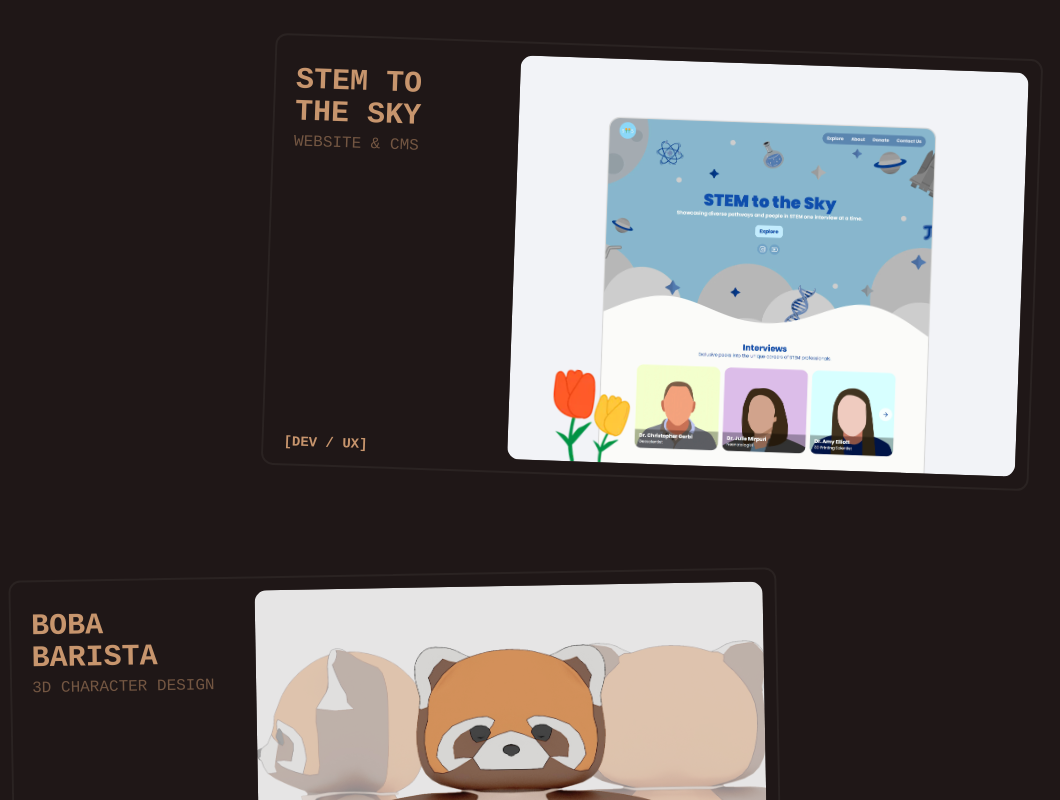
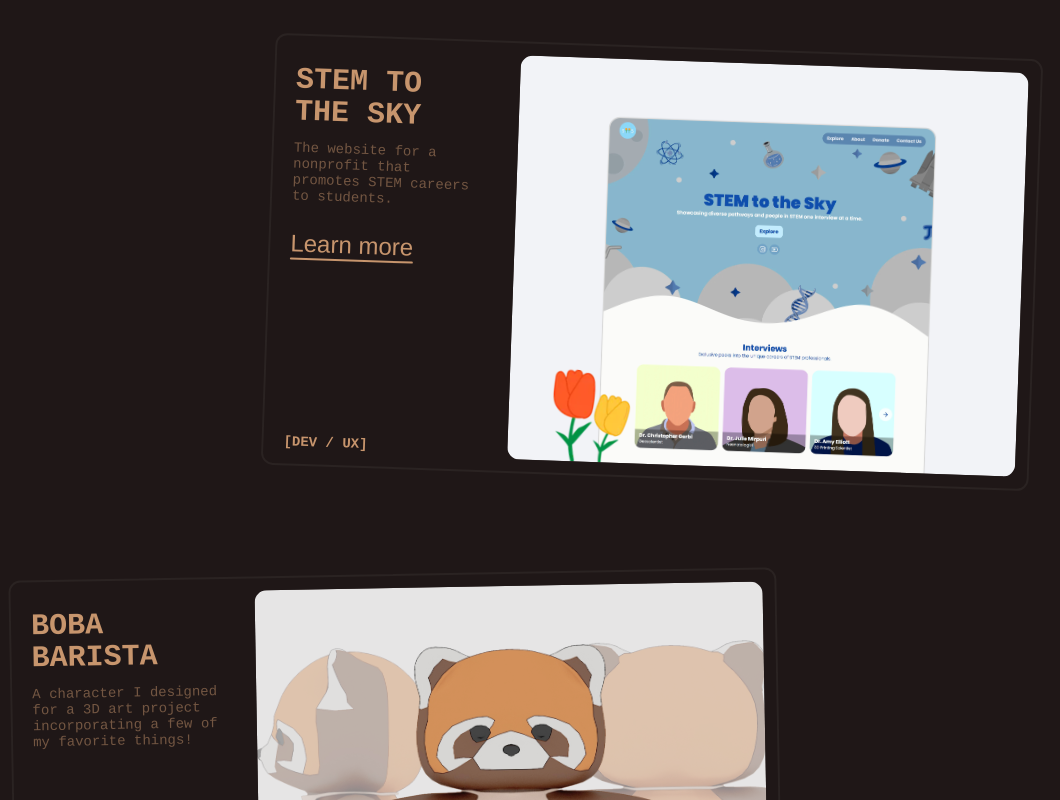
Before and after one commit to linkai101/site, a Next.js app: page / in a window 1280 px wide. Shown: the part 1660-2460 px from the top of the page, without its empty margins (116-1176 px from the left). Built offline with nearby package versions, Linux system fonts and the light colour scheme; a web font is replaced by a local one.

Commit message:
Update project cards

```diff
--- a/app/(light)/portfolio/page.tsx
+++ b/app/(light)/portfolio/page.tsx
@@ -9,68 +9,89 @@ export const metadata: Metadata = {
   description: "",
 };
 
-const projects = [
+interface Project {
+  title: string;
+  tagline: string;
+  tags?: string[];
+  description?: string;
+  thumbnail: string;
+  url?: string;
+  wide?: boolean;
+}
+
+const projects: Project[] = [
   {
     title: 'Wisconsin Robotics',
-    description: 'Website & outreach',
+    tagline: 'Website & outreach',
     tags: ['dev', 'ux', 'electrical'],
+    description: 'The website for UW-Madison\'s competitive robotics team. I also aided in CAD and electrical design for outreach projects!',
     thumbnail: '/assets/portfolio/wisconsinrobotics.png',
+    url: 'https://wisconsinrobotics.org',
     wide: true,
   },
   {
     title: 'STEM to the Sky',
-    description: 'Website & CMS',
+    tagline: 'Website & CMS',
     tags: ['dev', 'ux'],
+    description: 'The website for a nonprofit that promotes STEM careers to students.',
     thumbnail: '/assets/portfolio/stemtothesky.png',
+    url: 'https://stemtothesky.org',
   },
   {
     title: 'IUFRO Tree Biotech',
-    description: 'Website & CMS',
+    tagline: 'Website & CMS',
     tags: ['dev', 'ux'],
+    description: 'The website for an international conference by organizers at the University of Maryland.',
     thumbnail: '/assets/portfolio/iufro.png',
+    url: 'https://treebiotech.org',
   },
   {
     title: 'Oracle of Blair',
-    description: 'Website & predictive model',
+    tagline: 'Website & predictive model',
     tags: ['data', 'dev', 'ux'],
+    description: 'Web and graphic design for our senior class model of the 2022 US elections.',
     thumbnail: '/assets/portfolio/oracleofblair.png',
+    url: 'https://polistat-site-2022.vercel.app/',
   },
   {
     title: 'Boba Barista',
-    description: '3D character design',
+    tagline: '3D modeling',
     tags: ['3d'],
+    description: 'A character I designed for a 3D art project incorporating a few of my favorite things!',
     thumbnail: '/assets/portfolio/redpandabobabarista.png',
     wide: true,
   },
   {
     title: '3D Club Village',
-    description: 'Collaborative workshop',
-    tag: '[3D]',
+    tagline: 'Collaborative workshop',
     tags: ['3d'],
+    description: 'An intro 3D-modeling workshop I wrote for Hack Club!',
     thumbnail: '/assets/portfolio/3dworkshop.png',
+    url: 'https://jams.hackclub.com/jam/3d-club-village',
   },
   {
     title: '\"Housewarming\"',
-    description: '3D still life',
+    tagline: '3D modeling',
     tags: ['3d'],
+    description: 'My first 3D modeling scene in Maya!',
     thumbnail: '/assets/portfolio/vanitas.jpg',
   },
   {
     title: '\"The Boys Crossing the Delaware\"',
-    description: 'Photoshop',
+    tagline: 'Photoshop',
     tags: ['2d'],
     thumbnail: '/assets/portfolio/fortnitedelaware.jpg',
     wide: true,
   },
   {
     title: '\"Vintage Dino\"',
-    description: 'Photoshop',
+    tagline: 'Photoshop',
     tags: ['2d'],
     thumbnail: '/assets/portfolio/vintagedino.jpg',
   },
   {
     title: '\"Area 51\"',
-    description: 'Photoshop',
+    tagline: 'Photoshop',
     tags: ['2d'],
     thumbnail: '/assets/portfolio/area51.jpg',
   },
@@ -80,7 +101,7 @@ export default function PortfolioPage() {
   return <>
     <div className="container max-w-7xl px-4 py-16">
       <div className="flex justify-center">
-        <h1 className="flex flex-col text-8xl md:text-9xl leading-[4rem] md:leading-[5.5rem] font-heading font-bold lowercase">
+        <h1 className="flex flex-col text-[5rem] md:text-9xl leading-[4rem] md:leading-[5.5rem] font-heading font-bold lowercase">
           <span className="md:-ml-12 text-5xl md:text-6xl font-bold font-cursive">
             Linkai&apos;s
           </span>{" "}
@@ -90,15 +111,53 @@ export default function PortfolioPage() {
     </div>
 
     <div className="px-6 pt-6 pb-20 container max-w-7xl grid grid-cols-1 md:grid-cols-7 grid-flow-row-dense gap-6">
-      {projects.map((project, i) => (
-        <Card
+      {projects.map((project, i) =>
+        <div
+          className={cn(project.wide ? 'md:col-span-3 max-w-full' : 'md:col-span-2 md:aspect-auto', "relative md:min-h-64 aspect-video")}
           key={project.title}
-          className={cn(project.wide ? 'md:col-span-3 max-w-full' : 'md:col-span-2 md:aspect-auto', "md:min-h-64 aspect-video")}
-          project={project}
-        />
-      ))}
+        >
+          {i === 0 && (
+            <div className="absolute bottom-[calc(100%+1rem)] left-0 z-20">
+              <Arrow className="w-12 rotate-180 fill-primary/50"/>
+              <p className="absolute top-6 left-[calc(100%-0.5rem)] text-primary/50 font-mono font-bold uppercase whitespace-nowrap">
+                Hover/tap me!
+              </p>
+            </div>
+          )}
+
+          <Card
+            className="size-full"
+            project={project}
+          />
+        </div>
+      )}
     </div>
 
     <Footer/>
   </>;
 }
+
+function Arrow({ ...rest }: { [key: string]: any }) {
+  return (
+    <svg
+      fill="black"
+      xmlns="http://www.w3.org/2000/svg" xmlnsXlink="http://www.w3.org/1999/xlink"
+      viewBox="0 0 352.2 352.2"
+      {...rest}
+    >
+      <g>
+        <path d="M348.232,100.282c-13.464-32.436-35.496-60.588-45.9-94.86c-1.836-5.508-11.016-7.956-13.464-1.836
+          c-14.688,34.272-36.72,65.484-47.124,101.592c-1.836,6.732,7.344,13.464,12.24,7.344c7.344-9.18,15.912-16.524,24.479-25.092
+          c-1.224,52.632,0,105.264-9.18,157.284c-4.896,28.152-11.628,59.977-31.824,81.396c-24.479,25.704-55.08,2.448-68.544-21.42
+          c-11.628-20.809-31.823-110.772-72.215-79.561c-23.868,18.36-29.988,43.452-37.332,70.992c-1.836,7.956-4.896,15.3-8.568,22.032
+          c-14.076,26.316-32.436-16.524-33.048-26.928c-1.224-20.809,4.896-42.229,9.792-62.424c1.836-6.12-7.344-8.568-9.792-2.448
+          c-11.016,28.764-26.316,77.724,0,102.815c23.256,21.42,42.84,7.345,52.02-17.748c6.12-16.523,29.376-108.323,56.304-65.483
+          c17.748,28.151,22.644,61.812,44.064,88.128c15.3,18.359,42.84,22.644,64.26,13.464c25.704-11.628,36.72-45.9,43.452-70.38
+          c16.523-61.2,16.523-127.296,14.688-190.332c14.688,9.792,31.212,18.972,47.736,25.092
+          C347.008,113.746,350.681,105.178,348.232,100.282z M268.672,78.25c7.956-17.136,17.748-34.272,26.316-51.408
+          c9.18,21.42,20.808,40.392,31.824,61.2c-12.853-7.956-25.092-17.136-39.168-18.972c-3.061-0.612-5.509,1.224-6.732,3.672
+          C276.628,73.354,272.345,75.19,268.672,78.25z"/>
+      </g>
+    </svg>
+  );
+}
--- a/components/home/selected-works.tsx
+++ b/components/home/selected-works.tsx
@@ -9,21 +9,26 @@ import { cn } from '@/utils/cn';
 const featured = [
   {
     title: 'Wisconsin Robotics',
-    description: 'Website & outreach',
+    tagline: 'Website & outreach',
     tags: ['dev', 'ux', 'electrical'],
+    description: 'The website for UW-Madison\'s competitive robotics team. I also aided in CAD and electrical design for outreach projects!',
     thumbnail: '/assets/portfolio/wisconsinrobotics.png',
+    url: 'https://wisconsinrobotics.org',
     wide: true,
   },
   {
     title: 'STEM to the Sky',
-    description: 'Website & CMS',
+    tagline: 'Website & CMS',
     tags: ['dev', 'ux'],
+    description: 'The website for a nonprofit that promotes STEM careers to students.',
     thumbnail: '/assets/portfolio/stemtothesky.png',
+    url: 'https://stemtothesky.org',
   },
   {
     title: 'Boba Barista',
-    description: '3D character design',
+    tagline: '3D modeling',
     tags: ['3d'],
+    description: 'A character I designed for a 3D art project incorporating a few of my favorite things!',
     thumbnail: '/assets/portfolio/redpandabobabarista.png',
     wide: true,
   },
@@ -153,9 +158,22 @@ function Card({ project, i, className, ...rest }: { project: any, i: number, cla
             <h3 className="text-3xl leading-8 text-primary font-mono font-bold uppercase">
               {project.title}
             </h3>
-            <p className="leading-5 text-primary/50 font-mono uppercase mt-1">
+
+            <p className="text-sm leading-4 text-primary/50 font-mono mt-3">
               {project.description}
             </p>
+
+            {project.url &&
+              <ContrastLink
+                href={project.url}
+                className="text-2xl text-primary hover:text-light font-heading whitespace-nowrap mt-6"
+                innerClassName="bg-primary"
+                target={project.url.startsWith('http') ? '_blank' : undefined}
+                rel="noopener noreferrer"
+              >
+                Learn more
+              </ContrastLink>
+            }
           </div>
 
           <p className="text-sm text-primary leading-5 font-mono font-semibold uppercase">
@@ -186,7 +204,7 @@ function CardMobile({ project, i, className, ...rest }: { project: any, i: numbe
       ref={ref}
     >
       <motion.div
-        className="h-full pr-3 pl-5 py-3 md:aspect-video flex flex-col md:flex-row gap-8 border-2 border-light/5 rounded-xl"
+        className="h-full px-5 pt-7 pb-5 md:aspect-video flex flex-col md:flex-row gap-8 border-2 border-light/5 rounded-xl"
         initial="hidden"
         animate={isInView ? "visible" : "hidden"}
         variants={{
@@ -203,28 +221,41 @@ function CardMobile({ project, i, className, ...rest }: { project: any, i: numbe
         }}
         {...rest}
       >
-        <div className="max-w-48 flex flex-col justify-between gap-4 pt-4">
         <div>
           <h3 className="text-3xl leading-8 text-primary font-mono font-bold uppercase">
             {project.title}
           </h3>
-            <p className="leading-5 text-primary/50 font-mono uppercase mt-1">
+
+          <p className="text-sm leading-4 text-primary/50 font-mono mt-2">
             {project.description}
           </p>
-          </div>
 
-          <p className="text-sm text-primary leading-5 font-mono font-semibold uppercase">
-            [{project.tags.join(' / ')}]
-          </p>
-        </div>
-
-        <div className="flex-1 aspect-video md:aspect-auto relative bg-light/10 rounded-xl overflow-hidden -z-[1]"> {/* THUMBNAIL */}
+          <div className="flex-1 aspect-video md:aspect-auto relative bg-light/10 rounded-xl overflow-hidden -z-[1] mt-6"> {/* THUMBNAIL */}
             <Image
               src={project.thumbnail}
               alt={project.title}
               fill
               className="object-cover object-center"
             />
+          </div>
+
+          <div className="flex items-end justify-end mt-6">
+            {project.url &&
+              <ContrastLink
+                href={project.url}
+                className="text-2xl text-primary hover:text-light font-heading whitespace-nowrap"
+                innerClassName="bg-primary"
+                target={project.url.startsWith('http') ? '_blank' : undefined}
+                rel="noopener noreferrer"
+              >
+                Learn more
+              </ContrastLink>
+            }
+
+            <p className="flex-1 text-sm text-end text-primary leading-5 font-mono font-semibold uppercase">
+              [{project.tags.join(' / ')}]
+            </p>
+          </div>
         </div>
       </motion.div>
     </div>
--- a/components/portfolio/card.tsx
+++ b/components/portfolio/card.tsx
@@ -1,19 +1,32 @@
 "use client";
-import { useRef } from 'react';
+import Link from 'next/link';
+import { useRef, useState } from 'react';
 import { motion, useInView } from 'framer-motion';
 import Image from 'next/image';
 import { cn } from '@/utils/cn';
+import ContrastLink from '@/components/ui/contrast-link';
 
-export default function Card({ project, className, ...rest }: { className?: string, [key: string]: any }) {
+export default function Card({ project, className, ...rest }: { project: any, className?: string, [key: string]: any }) {
   const ref = useRef<HTMLHeadingElement>(null);
   const isInView = useInView(ref, { once: true, amount: 0.2 });
+  const [isActive, setIsActive] = useState(false);
+  const descriptionRef = useRef<HTMLParagraphElement>(null);
 
   return (
     <motion.div
       className={cn("relative bg-primary/10 rounded-xl overflow-hidden select-none md:select-auto shadow-inner focus:outline-primary", className)}
       ref={ref}
       initial="hidden"
-      animate={isInView ? "visible" : "hidden"}
+      animate={isInView ? (isActive ? ["visible", "active"] : "visible") : "hidden"}
+      onHoverStart={() => setIsActive(true)}
+      onHoverEnd={() => {
+        if (window.getSelection()?.toString()) return; // if selecting text, don't hide
+        setIsActive(false);
+      }}
+      onTap={() => {
+        if (window.getSelection()?.toString()) return; // if selecting text, don't hide
+        setIsActive(state => !state);
+      }}
       variants={{
         hidden: {
           opacity: 0,
@@ -32,46 +45,98 @@ export default function Card({ project, className, ...rest }: { className?: stri
       {...rest}
     >
       <motion.div
-        initial="closed"
-        whileHover="open"
-        whileTap="open"
+        key={project.title}
+        className="absolute inset-0 rounded-xl overflow-hidden shadow-md z-10"
+        variants={{
+          active: {
+            translateY: -(descriptionRef.current?.clientHeight || 0),
+            transition: {
+              type: 'spring',
+              duration: 0.5,
+            }
+          },
+        }}
       >
-        <motion.div className="absolute bottom-0 inset-x-0 px-4 py-2">
-          <h2 className="text-lg leading-5 lg:text-xl lg:leading-5 text-primary font-mono font-bold uppercase">
-            {project.title}
-          </h2>
+        <Image
+          src={project.thumbnail}
+          alt={project.title}
+          fill
+          className="object-cover object-center pointer-events-none"
+        />
 
-          <div className="flex items-end justify-between gap-2">
-            <p className="text-sm leading-4 text-primary/70 font-mono uppercase">
-              {project.description}
-            </p>
-            <p className="text-primary text-sm leading-5 font-mono font-bold uppercase">
-              [{project.tags[0]}]
-            </p>
-          </div>
-        </motion.div>
+        {/* GRADIENT */}
+        <motion.div
+          className="absolute inset-0 bg-gradient-to-b from-transparent via-dark/25 to-dark/70"
+          initial={{
+            opacity: 0,
+          }}
+          variants={{
+            active: {
+              opacity: 1,
+              transition: {
+                duration: 0.5,
+              }
+            },
+          }}
+        />
 
+        {/* PROJECT INFO */}
         <motion.div
-          key={project.title}
-          className="absolute inset-0 rounded-xl overflow-hidden shadow-md z-20"
+          className="absolute w-full bottom-0 px-4 py-2"
+          initial={{
+            translateY: "100%",
+            opacity: 0,
+          }}
           variants={{
-            open: {
-              translateY: "-4.5rem",
+            active: {
+              translateY: "0",
+              opacity: 1,
               transition: {
                 type: 'spring',
+                delay: 0.2,
                 duration: 0.5,
               }
             },
           }}
         >
-          <Image
-            src={project.thumbnail}
-            alt={project.title}
-            fill
-            className="object-cover object-center pointer-events-none"
-          />
+          <h2 className="text-lg leading-5 lg:text-xl lg:leading-5 text-light font-mono font-bold uppercase">
+            {project.title}
+          </h2>
+
+          <div className="flex items-end justify-between gap-2">
+            <p className="text-sm leading-4 text-light/70 font-mono uppercase">
+              {project.tagline}
+            </p>
+            <p className="text-light text-sm leading-5 font-mono font-bold uppercase">
+              [{project.tags[0]}]
+            </p>
+          </div>
         </motion.div>
       </motion.div>
+
+      {/* PROJECT DESCRIPTION  */}
+      <div
+        className="absolute bottom-0 inset-x-0 px-4 py-2 pt-4 flex flex-col md:flex-row items-center md:items-end justify-end gap-2"
+        ref={descriptionRef}
+      >
+        {project.description &&
+          <p className="flex-1 text-sm leading-4 text-dark font-mono">
+            {project.description}
+          </p>
+        }
+
+        {project.url &&
+          <ContrastLink
+            href={project.url}
+            className="text-2xl text-primary hover:text-light font-heading whitespace-nowrap"
+            innerClassName="bg-primary"
+            target={project.url.startsWith('http') ? '_blank' : undefined}
+            rel="noopener noreferrer"
+          >
+            Learn more
+          </ContrastLink>
+        }
+      </div>
     </motion.div>
   );
 }
--- a/components/ui/contrast-link.tsx
+++ b/components/ui/contrast-link.tsx
@@ -1,43 +1,15 @@
 import { cn } from '@/utils/cn';
 import Link from 'next/link';
 
-export default function ContrastLink({ href, children, className, ...rest }: { href: string, children?: React.ReactNode, className?: string, [key: string]: any }) {
+export default function ContrastLink({ href, children, className, innerClassName, ...rest }: { href: string; children?: React.ReactNode; className?: string; innerClassName?: string; [key: string]: any }) {
   return (
-    <Link href={href} passHref legacyBehavior>
-      <a
-        className={cn("inline-block relative group text-light hover:text-dark transition-colors duration-100 delay-100", className)}
-        {...rest}
-      >
-        {children}
-        <span
-          className="absolute bottom-0 inset-x-0 bg-light rounded-sm -z-[1] h-[2px] group-hover:h-full duration-200 ease-in-out"
-        />
-      </a>
+    <Link
+      href={href}
+      className={cn("inline-block relative group text-light hover:text-dark transition-colors duration-100 delay-100 z-[5]", className)}
+      {...rest}
+    >
+      {children}
+      <span className={cn("absolute bottom-0 inset-x-0 bg-light rounded-sm -z-[1] h-[2px] group-hover:h-full duration-200 ease-in-out", innerClassName)}/>
     </Link>
-
-    // WITH FRAMER MOTION
-    // <Link href={href} passHref legacyBehavior>
-    //   <motion.a
-    //     className={cn("inline-block relative", className)}
-    //     initial="initial"
-    //     whileHover="hover"
-    //     variants={{
-    //       initial: { color: '#FCF5ED' },
-    //       hover: { color: '#1F1717' },
-    //     }}
-    //     transition={{ delay: 0.1, duration: 0.1 }}
-    //     {...rest}
-    //   >
-    //     {children}
-    //     <motion.span
-    //       className="absolute bottom-0 inset-x-0 bg-light rounded-sm -z-[1]"
-    //       variants={{
-    //         initial: { height: "2px" },
-    //         hover: { height: '100%' },
-    //       }}
-    //       transition={{ stiffness: 300, duration: 0.2 }}
-    //     />
-    //   </motion.a>
-    // </Link>
   );
 }
```
Also changed, not shown: public/assets/portfolio/curved-arrow.svg (added). Lines whose indentation alone changed are shown as unchanged.
